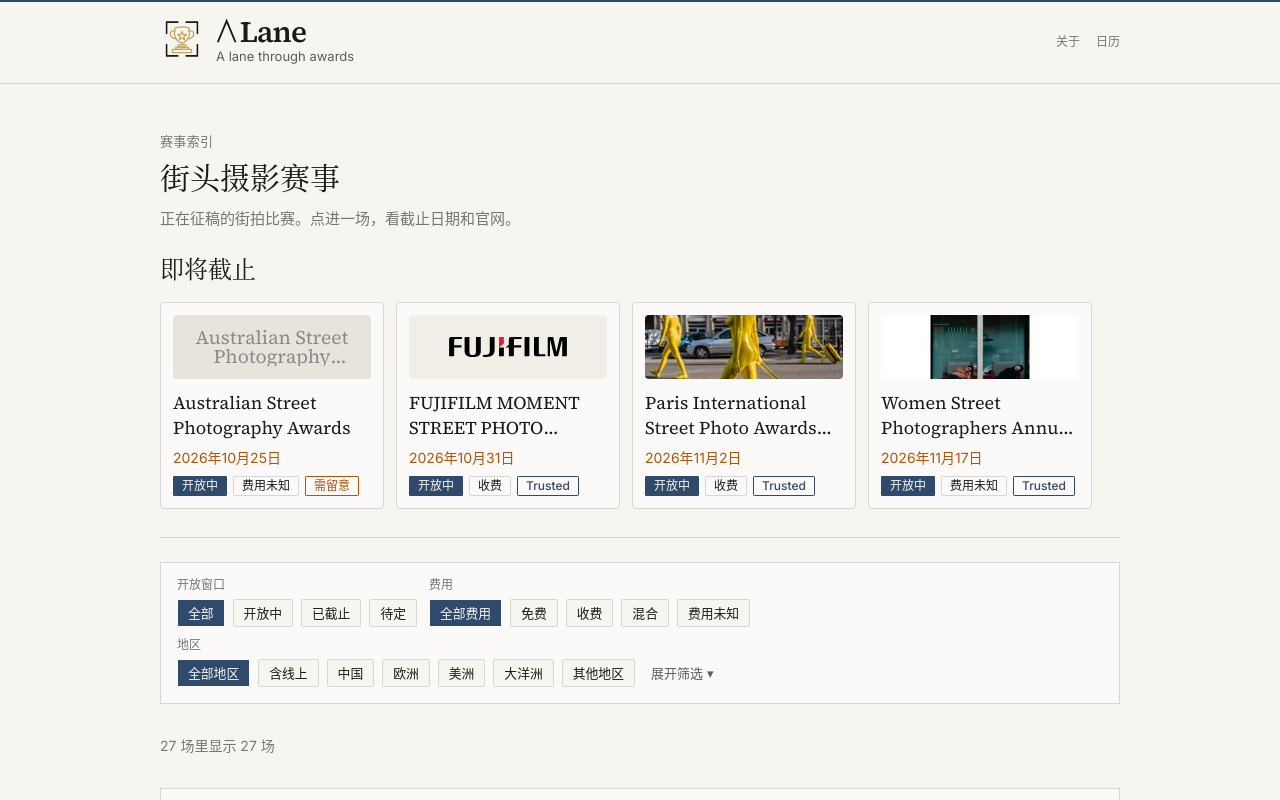
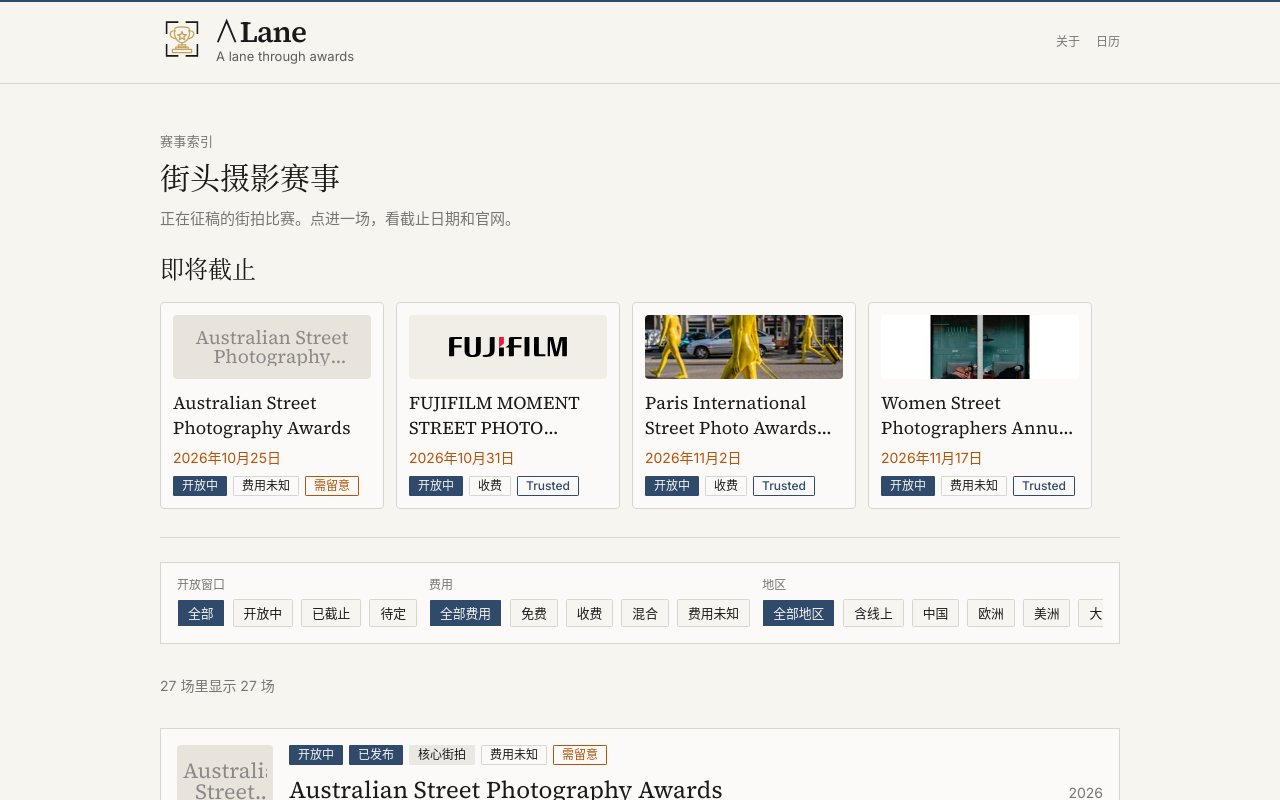
Before and after one commit to watsonkin/ALane, a Next.js app: page / in a window 1280 px wide. Shown: the top 800 px of the page. Built offline with nearby package versions, Linux system fonts and the light colour scheme.

Commit message:
Sync Origin tip 476fa81 FILTER-02-ROW: collapsed primary row nowrap + scroll (exclude Mark 1405909).
flex-nowrap + overflow-x-auto + shrink-0 chip groups so wide layouts stay one row. Brand mark tip 1405909 not included.

```diff
--- a/src/components/contest-browser.tsx
+++ b/src/components/contest-browser.tsx
@@ -34,16 +34,18 @@
   options,
   value,
   onChange,
+  nowrap = false,
 }: {
   legend: string;
   options: readonly { value: T; label: string }[];
   value: T;
   onChange: (value: T) => void;
+  nowrap?: boolean;
 }) {
   return (
-    <fieldset className="min-w-0 max-w-full">
+    <fieldset className={nowrap ? "shrink-0" : "min-w-0 max-w-full"}>
       <legend className="mb-2 text-[12px] leading-none text-muted-foreground">{legend}</legend>
-      <div className="flex flex-wrap gap-2">
+      <div className={nowrap ? "flex flex-nowrap gap-2" : "flex flex-wrap gap-2"}>
         {options.map((option) => {
           const selected = option.value === value;
           return (
@@ -149,21 +151,23 @@
   return (
     <div className="space-y-8">
       <div className="border border-border bg-card p-4">
-        <div className="flex flex-wrap items-end gap-x-3 gap-y-3">
+        <div className="flex flex-nowrap items-end gap-3 overflow-x-auto">
           <FilterGroup
+            nowrap
             legend="开放窗口"
             options={WINDOW_FILTERS}
             value={windowFilter}
             onChange={(value) => write("window", value)}
           />
           <FilterGroup
+            nowrap
             legend="费用"
             options={FEE_FILTERS}
             value={fee}
             onChange={(value) => write("fee", value)}
           />
-          <div className="flex max-w-full flex-wrap items-end gap-3">
           <FilterGroup
+            nowrap
             legend="地区"
             options={REGION_FILTERS}
             value={region}
@@ -179,7 +183,6 @@
             {expanded ? "收起" : "展开筛选"}
             <span aria-hidden="true">{expanded ? "▴" : "▾"}</span>
           </button>
-          </div>
         </div>
         <div id="contest-filter-panel" hidden={!expanded} className="mt-4">
           <div className="flex flex-wrap items-start gap-x-3 gap-y-3">
```
Lines whose indentation alone changed are shown as unchanged.
